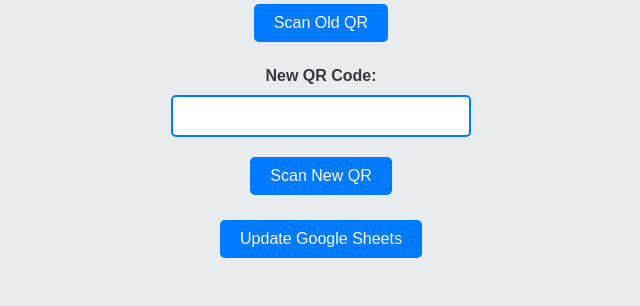
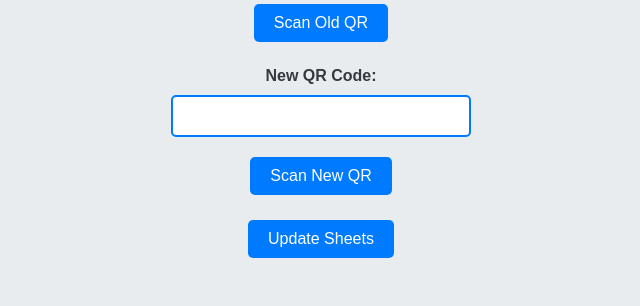
Before and after one commit to Vikasthangavel/assignQR, a Flask app: page / in a window 1280 px wide. Shown: the part 494-800 px from the top of the page, without its empty margins (319-959 px from the left). Run offline with Flask 3, Linux system fonts and the light colour scheme; the visitor is signed in with stand-in values (Sample User, id 1); some libraries are stand-ins or nearby versions.

Commit message:
Update index.html

```diff
--- a/qr_Scanner_project/templates/index.html
+++ b/qr_Scanner_project/templates/index.html
@@ -93,7 +93,7 @@
         <button onclick="startScanner('new')">Scan New QR</button>
     </div>
 
-    <button onclick="updateQR()">Update Google Sheets</button>
+    <button onclick="updateQR()">Update Sheets</button>
 
     <!-- Loading Overlay -->
     <div id="loading-overlay">
@@ -170,6 +170,11 @@
                 return;
             }
 
+            if (oldQR === newQR) {
+                alert("Old QR and new QR cannot be the same.");
+                return;
+            }
+
             // Show loading overlay
             document.getElementById("loading-overlay").style.display = "block";
             document.getElementById("statusMessage").innerText = "Updating...";
@@ -189,7 +194,7 @@
             if (!result.error) {
                 document.getElementById("oldQR").value = "";
                 document.getElementById("newQR").value = "";
-            }
+            } alert("QR Codes updated successfully!");
         }
     </script>
 
```
